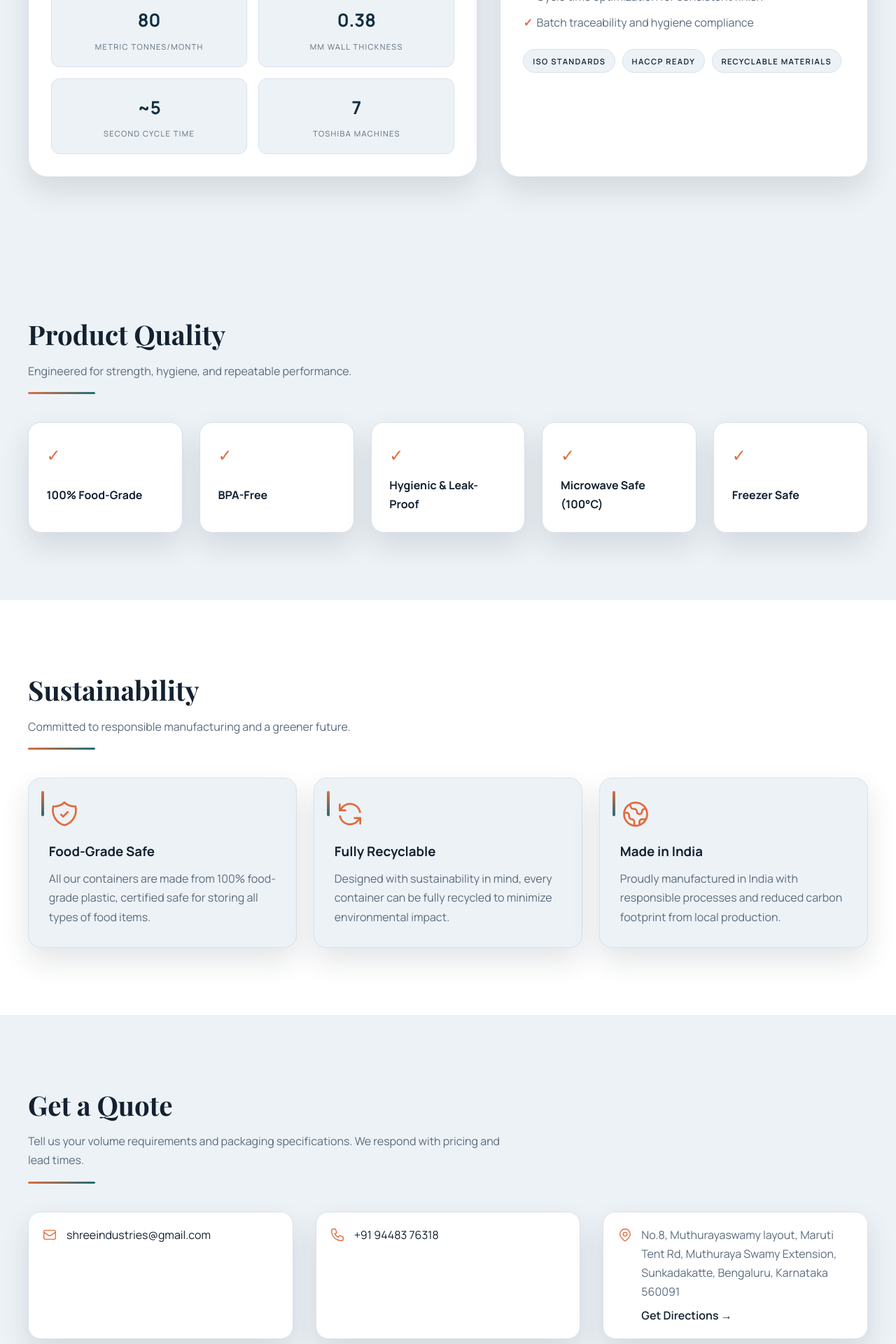
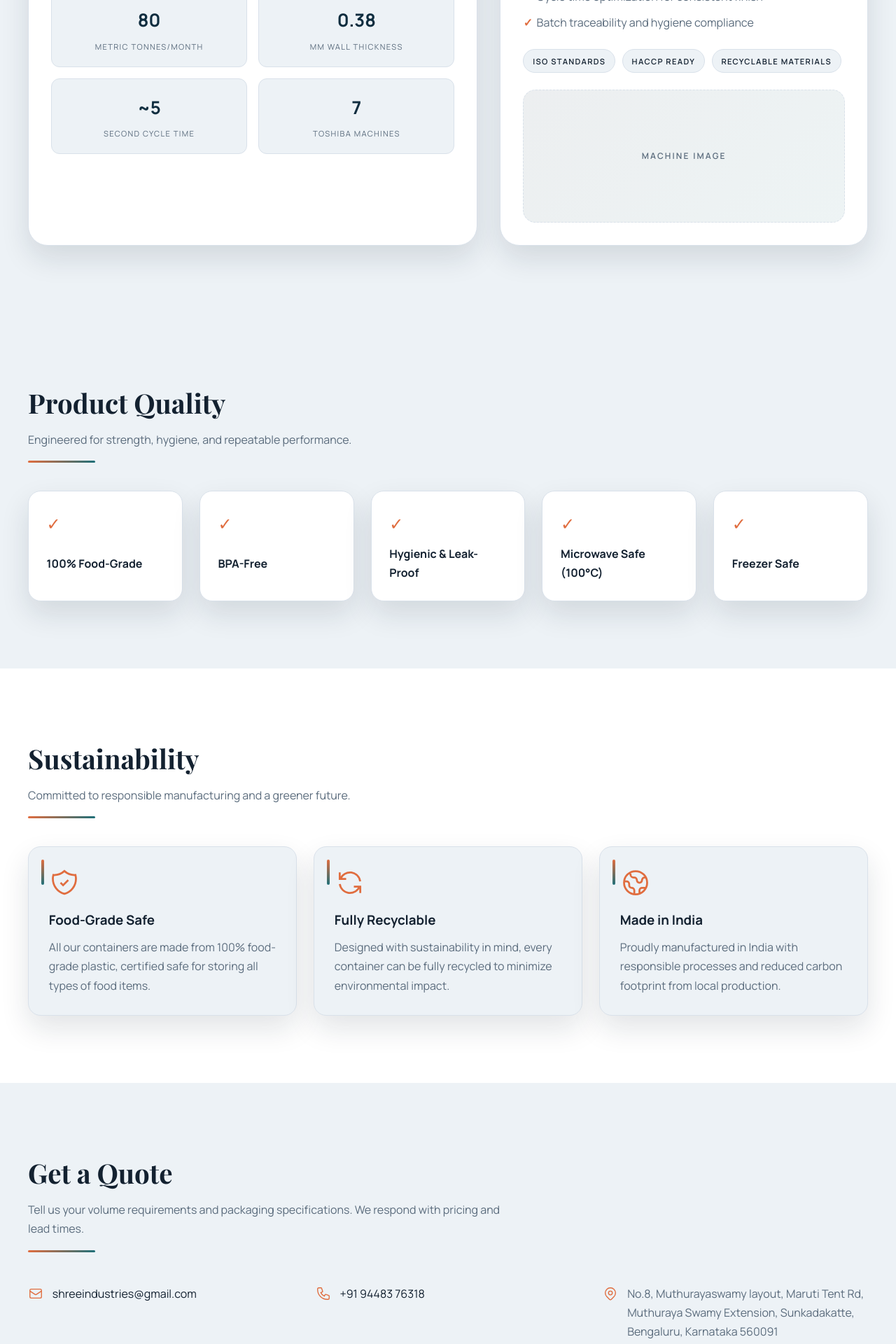
Before and after one commit to MANANAR2007/khushi-website, a React (Vite) app: page / in a window 1280 px wide. Shown: the part 3840-5760 px from the top of the page at 70% size. Built offline with nearby package versions, Linux system fonts and the light colour scheme.

Commit message:
Simplify contact layout and add machine placeholder

```diff
--- a/src/components/Contact.module.css
+++ b/src/components/Contact.module.css
@@ -18,11 +18,7 @@
   gap: 0.8rem;
   align-items: flex-start;
   color: var(--color-text);
-  background: var(--color-surface);
-  border-radius: var(--radius-md);
-  padding: 1.2rem;
-  border: 1px solid var(--color-border);
-  box-shadow: var(--shadow-soft);
+  padding: 0.4rem 0;
 }
 
 .icon {
--- a/src/components/Manufacturing.jsx
+++ b/src/components/Manufacturing.jsx
@@ -42,6 +42,7 @@ export default function Manufacturing() {
               <span>HACCP Ready</span>
               <span>Recyclable Materials</span>
             </div>
+            <div className={styles.machinePlaceholder}>Machine Image</div>
           </div>
         </div>
       </div>
--- a/src/components/Manufacturing.module.css
+++ b/src/components/Manufacturing.module.css
@@ -100,6 +100,23 @@
   font-weight: 600;
 }
 
+.machinePlaceholder {
+  margin-top: 1.5rem;
+  min-height: 190px;
+  border-radius: var(--radius-md);
+  border: 1px dashed var(--color-border);
+  background: linear-gradient(135deg, rgba(15, 45, 63, 0.08), rgba(31, 111, 120, 0.08));
+  display: grid;
+  place-items: center;
+  color: var(--color-muted);
+  font-size: 0.75rem;
+  letter-spacing: 0.18em;
+  text-transform: uppercase;
+  font-weight: 600;
+  text-align: center;
+  padding: 1rem;
+}
+
 @media (max-width: 980px) {
   .layout {
     grid-template-columns: 1fr;
```
